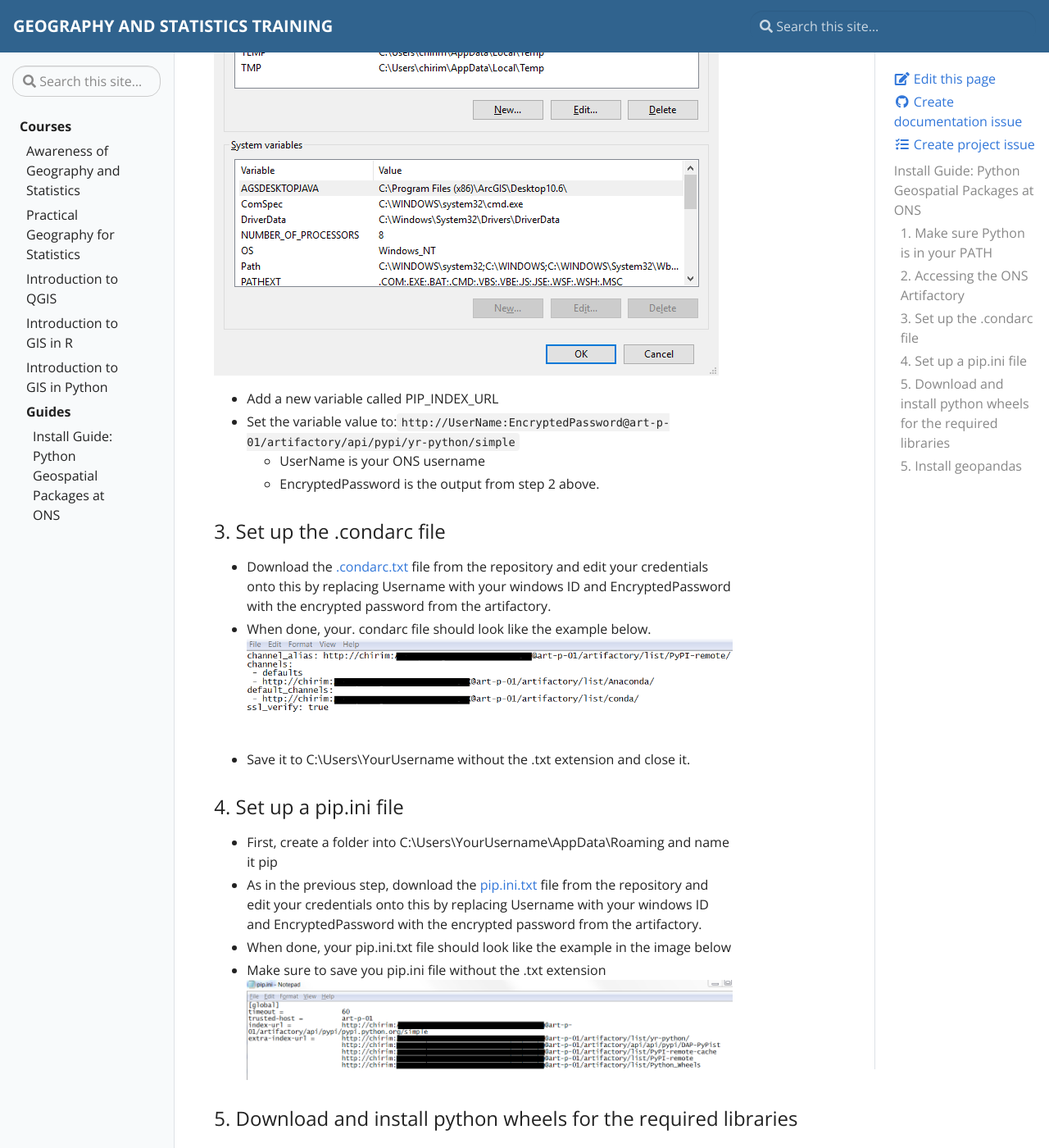
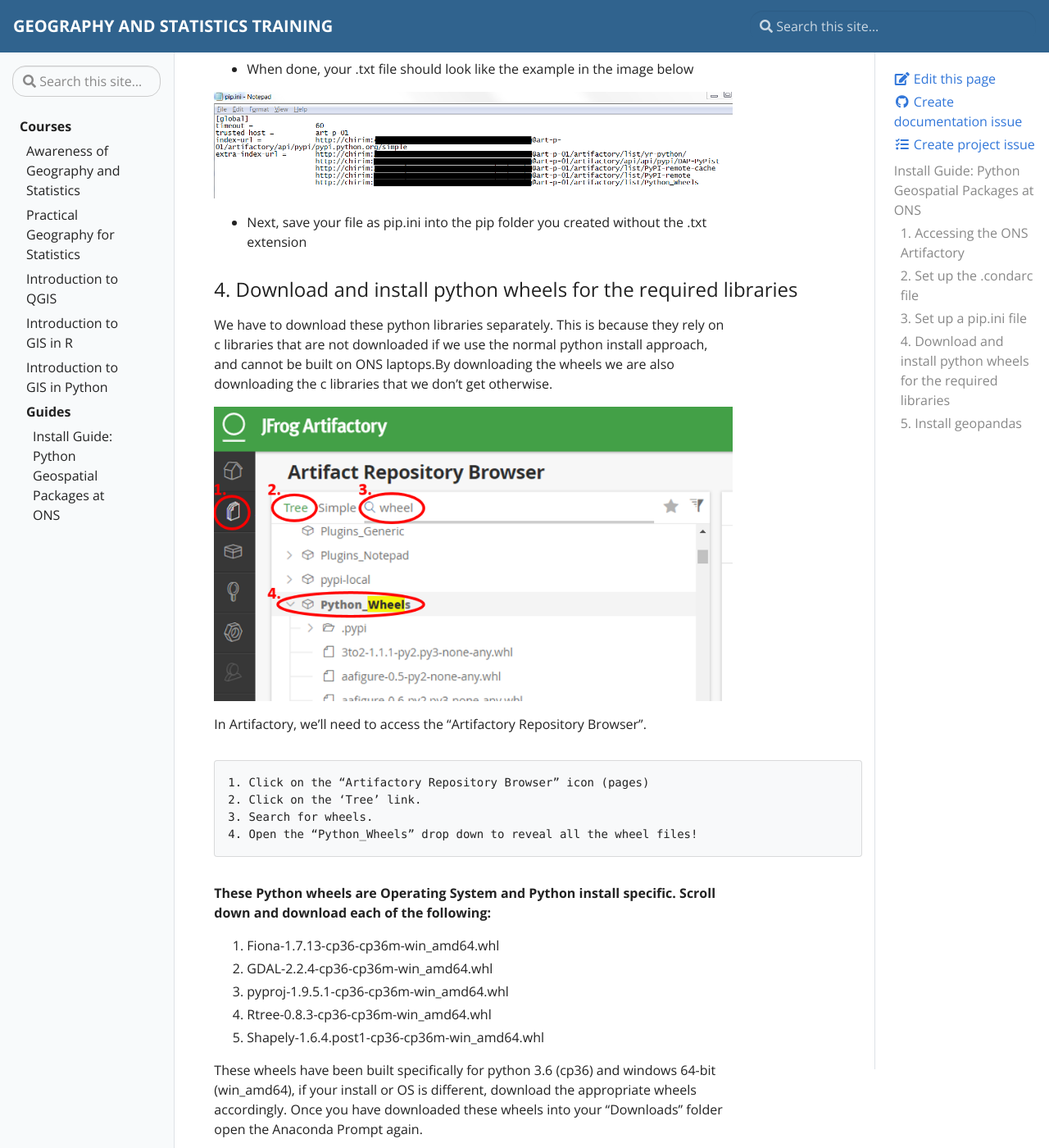
Before and after one commit to ONSgeo/geospatial-training, a Jekyll site: the page built from _docs/guides/python_install.md, in a window 1280 px wide and 1400 px high, scrolled down 3553 px. Shown: the whole window at 82% size. Built offline with Jekyll 4.4.1, drawn with Linux system fonts in a browser that asks for light colours; some of the changed text lies outside the part shown.

Commit message:
installation guide update

```diff
--- a/_docs/guides/python_install.md
+++ b/_docs/guides/python_install.md
@@ -8,42 +8,27 @@
 The following instructions assume you are using an ONS Windows laptop, with Anaconda3 (64-bit) and Python 3.6.
 If not, please contact the ONS Service Desk to request installation.
 
+If you're not sure what version of python you have, Launch **Anaconda Prompt** from the windows search bar and type in `python`.
+
+![Image showing the windows search bar for Anaconda Prompt](https://github.com/ONSgeo/geospatial-training/blob/master/_docs/guides/img/anaconda%20prompt.PNG?raw=true)
+
+
+IF you're using Python 3.6, you should get the following output:
+
+![Image showing the output from Anaconda Prompt](https://github.com/ONSgeo/geospatial-training/blob/master/_docs/guides/img/anaconda_prompt_output.PNG?raw=true)
+
+If you are have a different version of python, this guide might not be appropriate for you.
+
 
 There are five steps required to make sure that you can download and install the necessary packages:
-1.	Make sure Python is in your PATH.
-2.	Make sure you have access to the ONS artifactory.
-3.	Set up a .codarc and pip.ini file within your User profile.
+1.	Make sure you have access to the ONS artifactory.
+2.	Set up a .codarc file.
+3.  Set up a pip.ini file.
 4.	Download and install python wheels for the ‘shapely’, ‘rtree’, ‘pyproj’, ‘gdal’ and ‘fiona’ libraries.
 5.	Install geopandas.
 
-### 1. Make sure Python is in your PATH
-The PATH variable tells your operating system the applications that are available from the command line. We need python to be available in the PATH to install the libraries required.
-* Search for the **Edit Environment Variables** menu by clicking on the start button and using the search box.
 
-![Image showing Windows search bar for environment edit](https://github.com/ONSgeo/geospatial-training/blob/master/_docs/guides/img/edit_environment_search.PNG?raw=true)
-
-* Select the **Edit environment Variables** option in the Control Panel to open the menu.
-
-![Image showing the Edit Environment Variables menu before being opened](https://github.com/ONSgeo/geospatial-training/blob/master/_docs/guides/img/edit_environment%20menu.PNG?raw=true)
-
-* Check if you the PATH variable is on your list of **User variables** as shown in the image below. If you do have PATH ommit the next step
-
-![Image showing the environment path variable menu](https://github.com/ONSgeo/geospatial-training/blob/master/_docs/guides/img/edit_environment_path.PNG?raw=true)
-
-* If you dont have PATH select **'New'** to create this and name it PATH.
-* If you have a PATH variable, but it doesn’t include Python, add the Python links using 'Edit'.
-* If you have to add Python to PATH, double check that your python installation is at 'C:\Python36\' .
-* If it is not, search for ‘python.exe’ on your windows explorer and add the path to the folder that contains ‘python.exe’ and to the ‘Scripts’ folder that should be in that directory.
-* As shown on the imaged above, the PATH in this example is `C:\Python36;C:\Python36\Scripts\`
-* To test whether this has worked, open Anaconda Prompt from the Windows start menu as shown below.
-
-![Image showing the windows search bar for Anaconda Prompt](https://github.com/ONSgeo/geospatial-training/blob/master/_docs/guides/img/anaconda%20prompt.PNG?raw=true)
-* In the Anaconda Prompt, type 'python' and press return. You should open a python interpreter as below:
-![Image showing the output from Anaconda Prompt](https://github.com/ONSgeo/geospatial-training/blob/master/_docs/guides/img/anaconda_prompt_output.PNG?raw=true)
-* Close this and move onto the next part.
-
-
-### 2. Accessing the ONS Artifactory
+### 1. Accessing the ONS Artifactory
 
 Access artifactory at: http://art-p-01/  then login using your ONS username and password.
 
@@ -58,30 +43,43 @@
 *	Generate an encrypted password.
 *	Copy the encrypted password to notepad for now, to use later.
 
-**Now, go back to the environment variables window we used to set PATH.**
- ![Image showing the environment variables menu when adding Pip Index URL](https://github.com/ONSgeo/geospatial-training/blob/master/_docs/guides/img/pip_index.PNG?raw=true)
-*	Add a new variable called PIP_INDEX_URL
+**Search for the **Edit environment Variables** option in the windows search bar to open the menu.
+
+![Image showing the Edit Environment Variables menu before being opened](https://github.com/ONSgeo/geospatial-training/blob/master/_docs/guides/img/edit_environment%20menu.PNG?raw=true)
+
+*	Under the **User Variables** section, add a new variable called **PIP_INDEX_URL**
+*
+*	 ![Image showing the environment variables menu when adding Pip Index URL](https://github.com/ONSgeo/geospatial-training/blob/master/_docs/guides/img/pip_index.PNG?raw=true)
+*
 *	Set the variable value to:`http://UserName:EncryptedPassword@art-p-01/artifactory/api/pypi/yr-python/simple`
     * UserName is your ONS username
-    *	EncryptedPassword is the output from step 2 above.
+    *	EncryptedPassword is the output from step 1 above.
+* Select OK and close.
 
 
-### 3. Set up the .condarc file
-* Download the [.condarc.txt](https://github.com/ONSgeo/geospatial-training/blob/master/_docs/guides/.condarc.txt) file from the repository and edit your credentials onto this by replacing Username with your windows ID and EncryptedPassword with the encrypted password from the artifactory.
+### 2. Set up the .condarc file
+* [Open this link for the .condarc.txt file](https://github.com/ONSgeo/geospatial-training/blob/master/_docs/guides/.condarc.txt) then copy and paste its contents onto a new .txt file.
+* Edit your credentials onto your .txt file by replacing Username with your windows ID and EncryptedPassword with the encrypted password from the artifactory.
+* Make sure you do this for all channels
 * When done, your. condarc file should look like the example below.
 ![Image showing the .condarc file contents](https://github.com/ONSgeo/geospatial-training/blob/master/_docs/guides/img/condarc_file.png?raw=true)
 
-* Save it to C:\Users\YourUsername without the .txt extension and close it.
+* Save your .condarc file to **`C:\Users\YourUsername`** without the .txt extension and close it.
 
-### 4. Set up a pip.ini file
-* First, create a folder into C:\Users\YourUsername\AppData\Roaming and name it pip
-* As in the previous step, download the [pip.ini.txt](https://github.com/ONSgeo/geospatial-training/blob/master/_docs/guides/pip.ini.txt) file from the repository and edit your credentials onto this by replacing Username with your windows ID and EncryptedPassword with the encrypted password from the artifactory.
-* When done, your pip.ini.txt file should look like the example in the image below
-* Make sure to save you pip.ini file without the .txt extension
+### 3. Set up a pip.ini file
+* First, create a folder into **`C:\Users\YourUsername\AppData\Roaming`** and name it **`pip`**
+* As in the previous step, [follow this link and copy the contents of the pip.ini.txt](https://github.com/ONSgeo/geospatial-training/blob/master/_docs/guides/pip.ini.txt) file and paste them onto a new .txt file.
+* Edit your credentials onto your .txt file by replacing Username with your windows ID and EncryptedPassword with the encrypted password from the artifactory.
+* Again, make sure you have edited your credentials onto all five URLs on your .txt file
+* When done, your .txt file should look like the example in the image below
+
 ![Image showing Pip Ini file contents](https://github.com/ONSgeo/geospatial-training/blob/master/_docs/guides/img/pip_ini.png?raw=true)
 
+* Next, save your file as pip.ini into the pip folder you created without the .txt extension
 
-### 5. Download and install python wheels for the required libraries
+
+
+### 4. Download and install python wheels for the required libraries
 
 We have to download these python libraries separately. This is because they rely on c libraries that are not downloaded if we use the normal python install approach, and cannot be built on ONS laptops.By downloading the wheels we are also downloading the c libraries that we don’t get otherwise.
 
@@ -90,17 +88,19 @@
 
 In Artifactory, we’ll need to access the “Artifactory Repository Browser”.
 
- * Click on the “Artifactory Repository Browser” icon (pages)
- * Click on the ‘Tree’ link.
- * Search for wheels.
- * Open the “Python_Wheels” drop down to reveal all the wheel files!
+	1. Click on the “Artifactory Repository Browser” icon (pages)
+	2. Click on the ‘Tree’ link.
+	3. Search for wheels.
+	4. Open the “Python_Wheels” drop down to reveal all the wheel files!
 
-**These Python wheels are Operating System and Python install specific. Most likely you will need to find the following wheels:**
-  1. Rtree-0.8.3-cp36-cp36m-win_amd64.whl
-  2. Fiona-1.7.13-cp36-cp36m-win_amd64.whl
+**These Python wheels are Operating System and Python install specific. Scroll down and download each of the following:**
+  1. Fiona-1.7.13-cp36-cp36m-win_amd64.whl
+  2. GDAL-2.2.4-cp36-cp36m-win_amd64.whl
   3. pyproj-1.9.5.1-cp36-cp36m-win_amd64.whl
-  4. Shapely-1.6.4.post1-cp36-cp36m-win_amd64.whl
-  5. GDAL-2.2.4-cp36-cp36m-win_amd64.whl
+  4. Rtree-0.8.3-cp36-cp36m-win_amd64.whl
+  5. Shapely-1.6.4.post1-cp36-cp36m-win_amd64.whl
+
+
 
 These wheels have been built specifically for python 3.6 (cp36) and windows 64-bit (win_amd64), if your install or OS is different, download the appropriate wheels accordingly.
 Once you have downloaded these wheels into your “Downloads” folder open the Anaconda Prompt again.
@@ -109,17 +109,17 @@
 
  `cd C:\Users\YourUsername\Downloads`, where cd is an instruction to Anaconda Prompt to ‘change directory’.
 
-* Now type and press return for:
+* Now type and press return for each of the statements below in the order presented:
 
    `pip install .\Rtree-0.8.3-cp36-cp36m-win_amd64.whl`
+
+    `pip install .\GDAL-2.2.4-cp36-cp36m-win_amd64.whl`
 
    `pip install .\Fiona-1.7.13-cp36-cp36m-win_amd64.whl`
 
    `pip install .\pyproj-1.9.5.1-cp36-cp36m-win_amd64.whl`
 
    `pip install .\Shapely-1.6.4.post1-cp36-cp36m-win_amd64.whl`
-
-   `pip install .\GDAL-2.2.4-cp36-cp36m-win_amd64.whl`
 
 
 This will install these five libraries from the locally downloaded wheel files.
```
